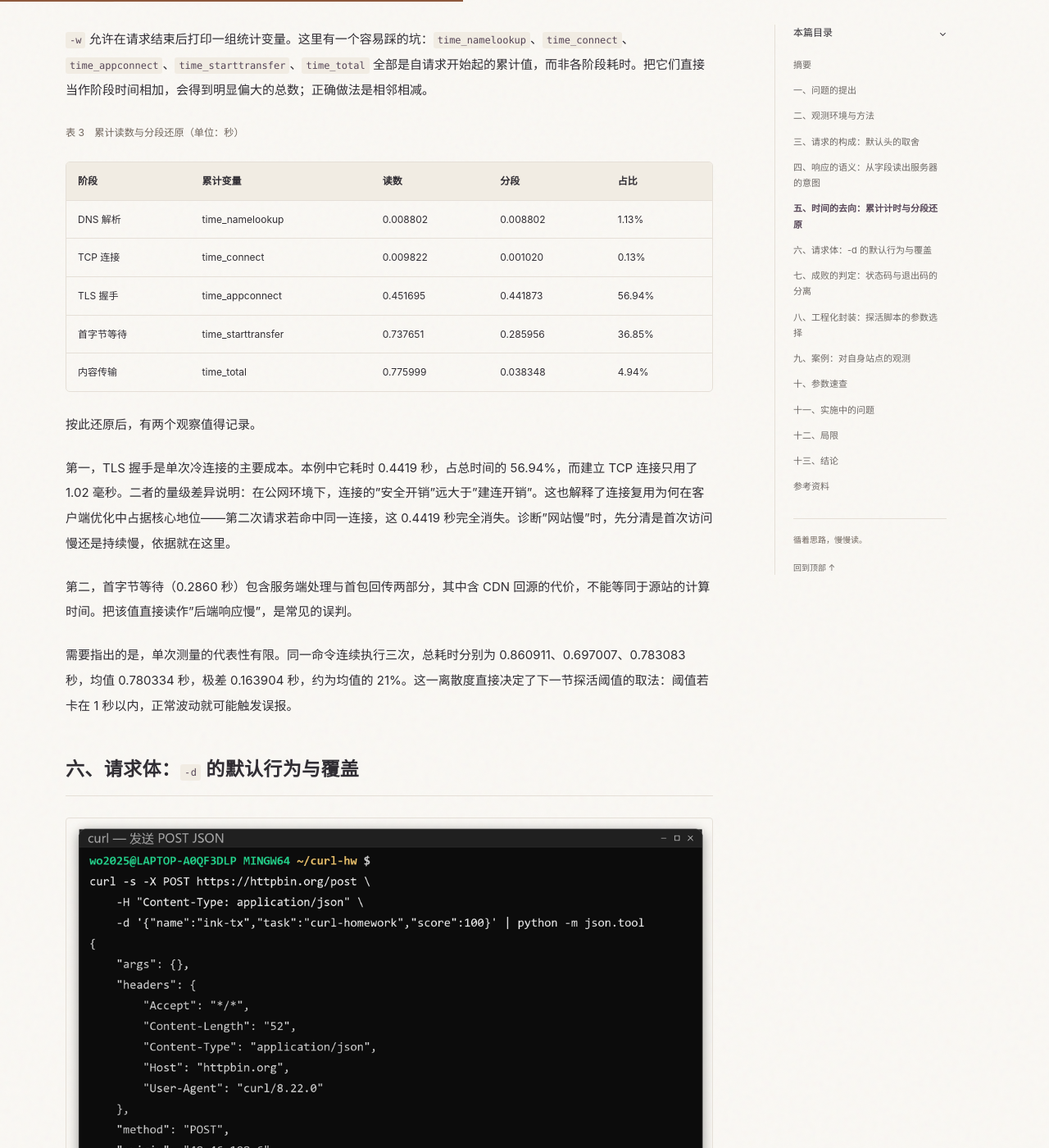
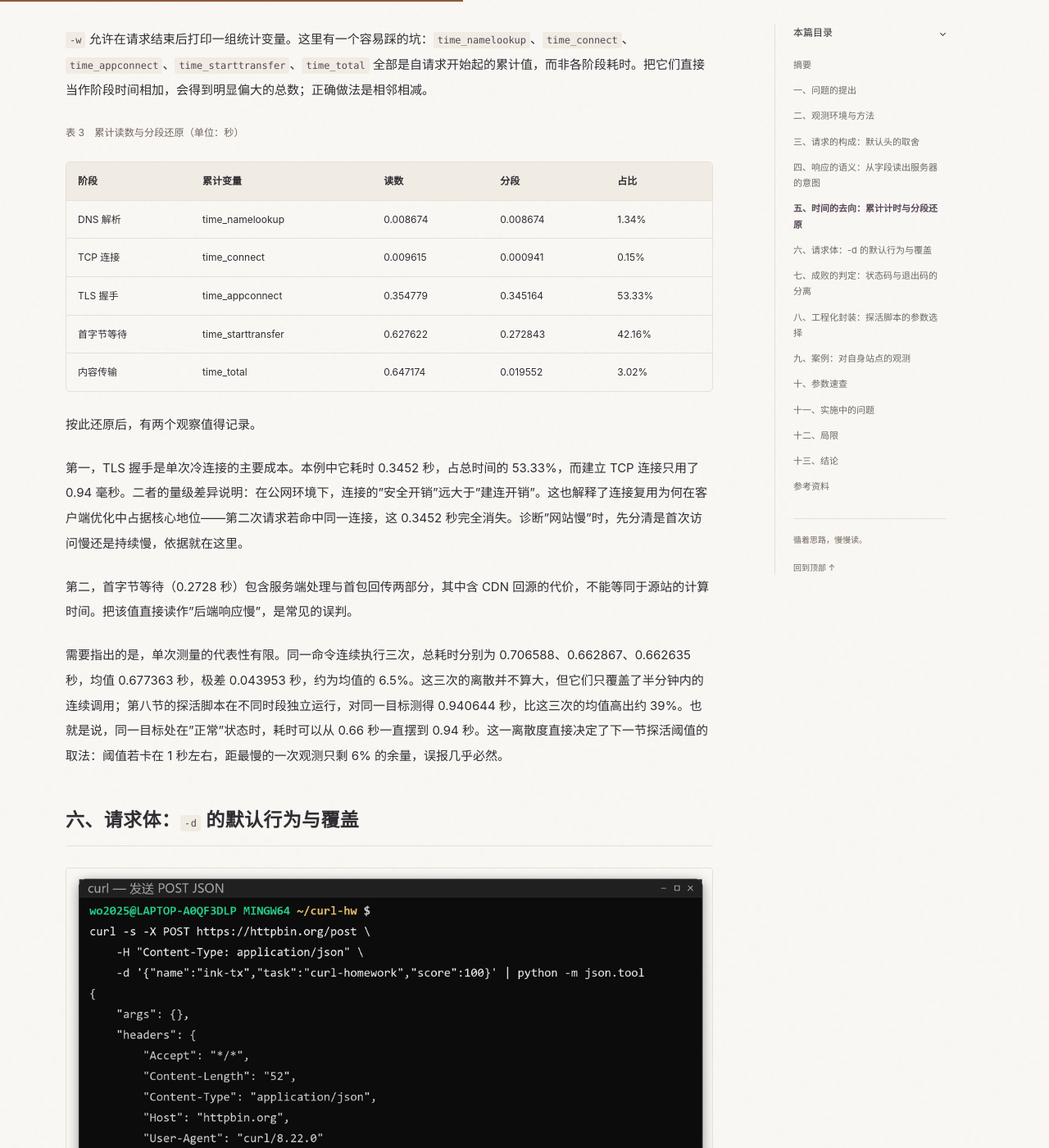
Before and after one commit to ink-tx/ink-tx.github.io, a Jekyll site: the page built from _posts/2026-11-11-curl-http-in-terminal.md, in a window 1280 px wide and 1400 px high, scrolled down 5574 px. Shown: the whole window at 82% size. Built offline with Jekyll 4.4.1, drawn with Linux system fonts in a browser that asks for light colours; some of the changed text lies outside the part shown.

Commit message:
Align timing figures in the text with the published measurements

```diff
--- a/_posts/2026-11-11-curl-http-in-terminal.md
+++ b/_posts/2026-11-11-curl-http-in-terminal.md
@@ -9,7 +9,7 @@ summary: 用六组命令把一次 HTTPS 请求拆成请求构成、响应语义
 
 ## 摘要
 
-curl 是命令行环境下最常被调用的 HTTP 客户端，但它的输出通常只被当作结果消费，很少被当作证据阅读。本文以 curl 8.22.0 为观测工具，对一个部署于 GitHub Pages 的静态站点与两个回显服务发起六组请求，分别考察请求头的默认构成、响应字段的语义、一次完整交互的时间分布，以及 HTTP 状态码与进程退出码之间的关系。观测得到三点结论：其一，curl 默认只发送三个请求头，与浏览器的默认行为存在显著差异，这一差异源于"最小假设"与"最大协商"两种不同的设计取向；其二，在本次冷连接测量中，TLS 握手占单次请求总耗时的 56.94%，是主要成本，而 TCP 连接仅占 0.13%；其三，HTTP 5xx 响应不改变 curl 的退出码，只有启用 `-f` 时才映射为退出码 22。据此，本文给出一组适用于自动化探活的参数组合，并说明其阈值的来由与局限。
+curl 是命令行环境下最常被调用的 HTTP 客户端，但它的输出通常只被当作结果消费，很少被当作证据阅读。本文以 curl 8.22.0 为观测工具，对一个部署于 GitHub Pages 的静态站点与两个回显服务发起六组请求，分别考察请求头的默认构成、响应字段的语义、一次完整交互的时间分布，以及 HTTP 状态码与进程退出码之间的关系。观测得到三点结论：其一，curl 默认只发送三个请求头，与浏览器的默认行为存在显著差异，这一差异源于"最小假设"与"最大协商"两种不同的设计取向；其二，在本次冷连接测量中，TLS 握手占单次请求总耗时的 53.33%，是主要成本，而 TCP 连接仅占 0.15%；其三，HTTP 5xx 响应不改变 curl 的退出码，只有启用 `-f` 时才映射为退出码 22。据此，本文给出一组适用于自动化探活的参数组合，并说明其阈值的来由与局限。
 
 ## 一、问题的提出
 
@@ -95,19 +95,19 @@ curl 是命令行环境下最常被调用的 HTTP 客户端，但它的输出通
 
 | 阶段 | 累计变量 | 读数 | 分段 | 占比 |
 | --- | --- | --- | --- | --- |
-| DNS 解析 | time_namelookup | 0.008802 | 0.008802 | 1.13% |
-| TCP 连接 | time_connect | 0.009822 | 0.001020 | 0.13% |
-| TLS 握手 | time_appconnect | 0.451695 | 0.441873 | 56.94% |
-| 首字节等待 | time_starttransfer | 0.737651 | 0.285956 | 36.85% |
-| 内容传输 | time_total | 0.775999 | 0.038348 | 4.94% |
+| DNS 解析 | time_namelookup | 0.008674 | 0.008674 | 1.34% |
+| TCP 连接 | time_connect | 0.009615 | 0.000941 | 0.15% |
+| TLS 握手 | time_appconnect | 0.354779 | 0.345164 | 53.33% |
+| 首字节等待 | time_starttransfer | 0.627622 | 0.272843 | 42.16% |
+| 内容传输 | time_total | 0.647174 | 0.019552 | 3.02% |
 
 按此还原后，有两个观察值得记录。
 
-第一，TLS 握手是单次冷连接的主要成本。本例中它耗时 0.4419 秒，占总时间的 56.94%，而建立 TCP 连接只用了 1.02 毫秒。二者的量级差异说明：在公网环境下，连接的"安全开销"远大于"建连开销"。这也解释了连接复用为何在客户端优化中占据核心地位——第二次请求若命中同一连接，这 0.4419 秒完全消失。诊断"网站慢"时，先分清是首次访问慢还是持续慢，依据就在这里。
+第一，TLS 握手是单次冷连接的主要成本。本例中它耗时 0.3452 秒，占总时间的 53.33%，而建立 TCP 连接只用了 0.94 毫秒。二者的量级差异说明：在公网环境下，连接的"安全开销"远大于"建连开销"。这也解释了连接复用为何在客户端优化中占据核心地位——第二次请求若命中同一连接，这 0.3452 秒完全消失。诊断"网站慢"时，先分清是首次访问慢还是持续慢，依据就在这里。
 
-第二，首字节等待（0.2860 秒）包含服务端处理与首包回传两部分，其中含 CDN 回源的代价，不能等同于源站的计算时间。把该值直接读作"后端响应慢"，是常见的误判。
+第二，首字节等待（0.2728 秒）包含服务端处理与首包回传两部分，其中含 CDN 回源的代价，不能等同于源站的计算时间。把该值直接读作"后端响应慢"，是常见的误判。
 
-需要指出的是，单次测量的代表性有限。同一命令连续执行三次，总耗时分别为 0.860911、0.697007、0.783083 秒，均值 0.780334 秒，极差 0.163904 秒，约为均值的 21%。这一离散度直接决定了下一节探活阈值的取法：阈值若卡在 1 秒以内，正常波动就可能触发误报。
+需要指出的是，单次测量的代表性有限。同一命令连续执行三次，总耗时分别为 0.706588、0.662867、0.662635 秒，均值 0.677363 秒，极差 0.043953 秒，约为均值的 6.5%。这三次的离散并不算大，但它们只覆盖了半分钟内的连续调用；第八节的探活脚本在不同时段独立运行，对同一目标测得 0.940644 秒，比这三次的均值高出约 39%。也就是说，同一目标处在"正常"状态时，耗时可以从 0.66 秒一直摆到 0.94 秒。这一离散度直接决定了下一节探活阈值的取法：阈值若卡在 1 秒左右，距最慢的一次观测只剩 6% 的余量，误报几乎必然。
 
 ## 六、请求体：`-d` 的默认行为与覆盖
 
@@ -184,7 +184,7 @@ printf '状态 %s，耗时 %s 秒\n' "$code" "$total"
 | `-o /dev/null` | 丢弃正文 | 只关心状态与时序时的标准做法 |
 | `-w '%{http_code} %{time_total}'` | 结构化输出 | 便于用 `read` 拆分，不必解析人类可读文本 |
 
-阈值的取法直接来自第五节的测量：冷连接总耗时在 0.70–0.86 秒之间，其中 TLS 一项即约 0.44 秒。因此 `--max-time` 取 5 秒，约为实测上限的 6 倍，既能覆盖 CDN 回源与移动网络的抖动，又不至于在真正故障时长时间挂起。若把该值设为 1 秒，则第五节观察到的正常波动（极差 0.16 秒）叠加到 0.86 秒的样本上，就会产生误报。
+阈值的取法直接来自第五节的测量：冷连接总耗时落在 0.66–0.94 秒之间（三次连续采样为 0.663–0.707 秒，另一次跨时段独立运行为 0.940644 秒），其中 TLS 一项约占一半。因此 `--max-time` 取 5 秒，约为最慢一次观测的 5.3 倍，既能覆盖 CDN 回源与移动网络的抖动，又不至于在真正故障时长时间挂起。若把该值设为 1 秒，则上述正常波动中最慢的 0.940644 秒距阈值仅剩 6%，误报几乎必然发生。
 
 该脚本在本站与 500 端点上的实测结果分别为 `状态 200，耗时 0.940644 秒`（退出码 0）与 `探活失败：curl 退出码 22`（退出码 1），与设计意图一致。
 
@@ -245,8 +245,8 @@ printf '状态 %s，耗时 %s 秒\n' "$code" "$total"
 ## 十三、结论
 
 1. curl 的默认请求是"最小假设"的产物：三个头，无内容协商。它以牺牲通用性换取可预测性，复现浏览器场景时必须显式补齐请求头。
-2. 单次 HTTPS 冷连接的成本主要落在 TLS 握手（本例 56.94%），而非 DNS 或 TCP。这一结构决定了连接复用与长连接优化的收益上限。
-3. `-w` 提供的时间变量是累计值，分段需相邻相减；单次测量不足以支撑性能结论，本例三次重复的极差达均值的 21%。
+2. 单次 HTTPS 冷连接的成本主要落在 TLS 握手（本例 53.33%），而非 DNS 或 TCP。这一结构决定了连接复用与长连接优化的收益上限。
+3. `-w` 提供的时间变量是累计值，分段需相邻相减；单次测量不足以支撑性能结论，本例三次重复的极差为均值的 6.5%，而跨时段的一次独立运行较均值高出约 39%。
 4. 状态码与退出码的分离是 curl 的设计选择：默认只在传输失败时返回非零，`-f` 把 HTTP 错误纳入失败判定。脚本中的成败标准应由调用方明确设定，而非默认继承。
 
 ## 参考资料
```
